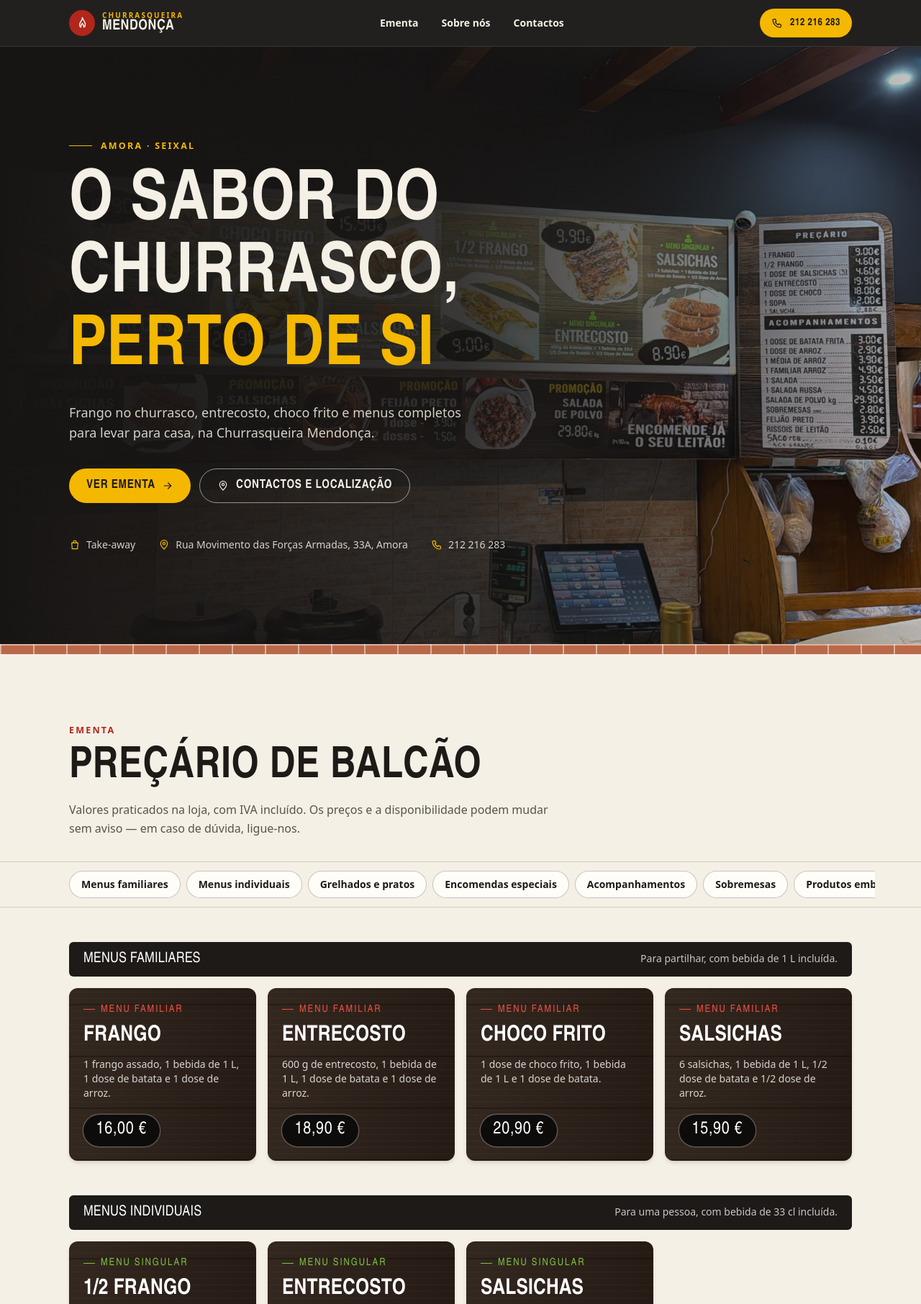
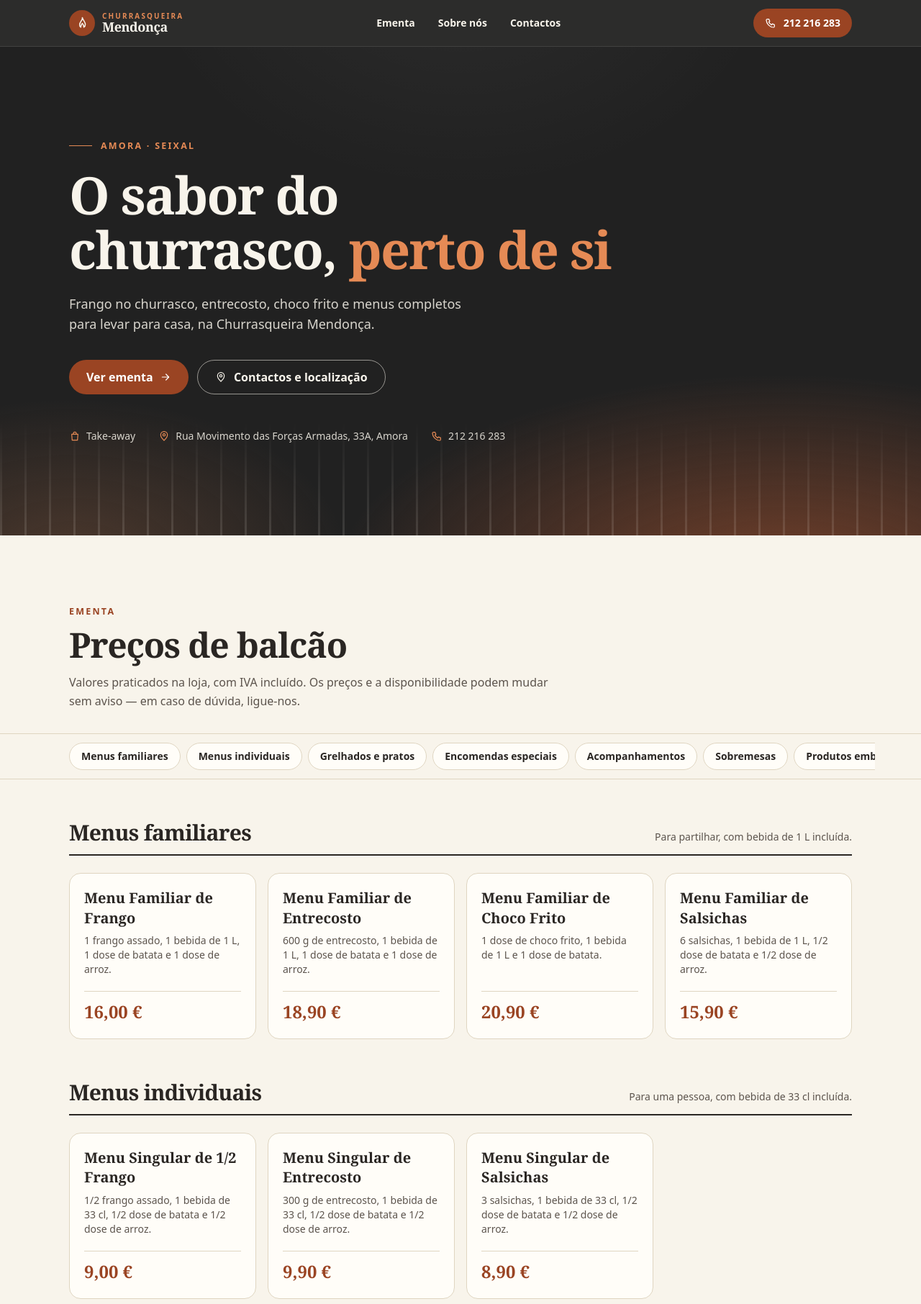
Before and after one commit to dinisMr/churrasqueira-mendonca, an Astro site: page / in a window 1280 px wide. Shown: the top 1812 px of the page at 72% size. Built offline with nearby package versions, Linux system fonts and the light colour scheme; Astro itself is replaced by a stand-in of ours.

Commit message:
Repor o visual anterior ao redesenho
Reverte 85f6453 a pedido: volta a paleta carvão/creme/cobre, a letra
Fraunces e a capa sem fotografia. Horário e textos sem apelos a
encomendas mantêm-se.

Co-Authored-By: Claude Fable 5.2 <noreply@anthropic.com>
Claude-Session: https://claude.ai/code/session_01LRANwh8Dv7DQqrepZ5LKin

```diff
--- a/package.json
+++ b/package.json
@@ -13,7 +13,7 @@
     "check": "astro check"
   },
   "dependencies": {
-    "@fontsource-variable/oswald": "^5.3.0",
+    "@fontsource-variable/fraunces": "^5.3.0",
     "@tailwindcss/vite": "^4.3.5",
     "astro": "^7.4.12",
     "tailwindcss": "^4.3.5"
--- a/src/components/Cabecalho.astro
+++ b/src/components/Cabecalho.astro
@@ -12,11 +12,11 @@ const ligacoes = [
 <header class="sticky top-0 z-50 border-b border-white/10 bg-carvao/95 text-creme backdrop-blur">
   <div class="contentor flex h-16 items-center justify-between gap-4">
     <a href="#topo" class="flex items-center gap-2.5" aria-label={`${info.nome} — início`}>
-      <span class="grid h-9 w-9 place-items-center rounded-full bg-vermelho text-creme">
+      <span class="grid h-9 w-9 place-items-center rounded-full bg-cobre-forte text-creme">
         <Icone nome="chama" class="h-5 w-5" />
       </span>
-      <span class="font-display text-xl leading-none font-semibold tracking-wide uppercase">
-        <span class="block text-[0.62rem] font-sans font-bold tracking-[0.22em] text-amarelo uppercase">
+      <span class="font-display text-lg leading-none font-semibold tracking-tight">
+        <span class="block text-[0.62rem] font-sans font-bold tracking-[0.22em] text-brasa uppercase">
           Churrasqueira
         </span>
         Mendonça
@@ -28,7 +28,7 @@ const ligacoes = [
         {
           ligacoes.map((l) => (
             <li>
-              <a href={l.href} class="py-2 transition-colors hover:text-amarelo">
+              <a href={l.href} class="py-2 transition-colors hover:text-brasa">
                 {l.texto}
               </a>
             </li>
@@ -37,7 +37,7 @@ const ligacoes = [
       </ul>
     </nav>
 
-    <a href={telHref} class="botao botao-principal min-h-10! px-4! py-2! text-sm">
+    <a href={telHref} class="botao botao-cobre min-h-10! px-4! py-2! text-sm">
       <Icone nome="telefone" class="h-4 w-4" />
       <span class="hidden sm:inline">{info.telefone_display}</span>
       <span class="sm:hidden">Ligar</span>
--- a/src/components/Ementa.astro
+++ b/src/components/Ementa.astro
@@ -17,18 +17,12 @@ function preco(p: Produto) {
   const valor = precoPublicavel(p);
   return valor === null ? null : { texto: formatarPreco(valor), sufixo: sufixoUnidade(p) };
 }
-
-/** "Menu Familiar de Frango" → rótulo "Menu Familiar" + título "Frango", como no painel da loja. */
-function partesMenu(nome: string) {
-  const m = nome.match(/^(Menu\s+\S+)\s+de\s+(.+)$/i);
-  return m ? { rotulo: m[1] as string, titulo: m[2] as string } : { rotulo: '', titulo: nome };
-}
 ---
 
 <section id="ementa" class="py-16 md:py-24">
   <div class="contentor">
-    <p class="sobretitulo text-vermelho">Ementa</p>
-    <h2 class="mt-3 text-4xl font-semibold md:text-6xl">Preçário de balcão</h2>
+    <p class="sobretitulo text-cobre-forte">Ementa</p>
+    <h2 class="mt-3 text-4xl font-semibold tracking-tight md:text-5xl">Preços de balcão</h2>
     <p class="mt-4 max-w-2xl text-tinta-suave">
       Valores praticados na loja, com IVA incluído. Os preços e a disponibilidade podem mudar sem
       aviso — em caso de dúvida, ligue-nos.
@@ -46,7 +40,7 @@ function partesMenu(nome: string) {
           <li class="shrink-0">
             <a
               href={`#${c.id}`}
-              class="block rounded-full border border-tinta/25 bg-papel px-4 py-2 text-sm font-semibold whitespace-nowrap transition-colors hover:border-tinta hover:bg-tinta hover:text-white"
+              class="block rounded-full border border-linha bg-papel px-4 py-2 text-sm font-semibold whitespace-nowrap transition-colors hover:border-cobre-forte hover:text-cobre-forte"
             >
               {c.nome}
             </a>
@@ -58,49 +52,33 @@ function partesMenu(nome: string) {
 
   <div class="contentor">
     {
-      ementa.map((c) => {
-        const singular = /individua/i.test(c.nome);
-        return (
-          <section id={c.id} aria-labelledby={`${c.id}-titulo`} class="pt-12">
-            <div class="barra-titulo flex flex-wrap items-baseline justify-between gap-x-6 gap-y-1 rounded-md px-4 py-2.5 md:px-5">
-              <h3 id={`${c.id}-titulo`} class="text-lg font-medium md:text-xl">
+      ementa.map((c) => (
+        <section id={c.id} aria-labelledby={`${c.id}-titulo`} class="pt-14">
+          <div class="flex flex-wrap items-baseline justify-between gap-x-6 gap-y-1 border-b-2 border-tinta pb-3">
+            <h3 id={`${c.id}-titulo`} class="text-2xl font-semibold tracking-tight md:text-3xl">
               {c.nome}
             </h3>
-              {c.nota && <p class="text-sm tracking-normal text-white/75">{c.nota}</p>}
+            {c.nota && <p class="text-sm text-tinta-suave">{c.nota}</p>}
           </div>
 
           {c.formato === 'cartoes' ? (
-              <ul class="mt-4 grid gap-4 sm:grid-cols-2 lg:grid-cols-4">
+            <ul class="mt-6 grid gap-4 sm:grid-cols-2 lg:grid-cols-4">
               {c.produtos.map((p) => {
                 const v = preco(p);
-                  const { rotulo, titulo } = partesMenu(p.nome);
                 return (
-                    <li class="madeira flex flex-col rounded-xl p-5 text-white shadow-md">
-                      <h4 class="leading-none">
-                        {rotulo && (
-                          <span
-                            class:list={[
-                              'mb-2 flex items-center gap-2 text-sm font-medium tracking-[0.14em]',
-                              singular ? 'text-verde' : 'text-vermelho-vivo',
-                            ]}
-                          >
-                            <span class="h-px w-4 bg-current" aria-hidden="true" />
-                            {rotulo}
-                          </span>
+                  <li class="flex flex-col rounded-2xl border border-linha bg-papel p-5">
+                    <h4 class="font-display text-xl leading-snug font-semibold">{p.nome}</h4>
+                    {p.descricao && (
+                      <p class="mt-2 flex-1 text-sm text-tinta-suave">{p.descricao}</p>
                     )}
-                        <span class="block text-3xl font-semibold">{titulo}</span>
-                      </h4>
-                      {p.descricao && (
-                        <p class="mt-3 flex-1 text-sm text-white/80">{p.descricao}</p>
-                      )}
-                      <p class="mt-5">
+                    <p class="mt-5 border-t border-linha pt-3">
                       {v ? (
-                          <span class="etiqueta-preco etiqueta-oval text-2xl">
+                        <span class="font-display text-2xl font-semibold text-cobre-forte">
                           {v.texto}
-                            {v.sufixo && <span class="text-base">{v.sufixo}</span>}
+                          {v.sufixo && <span class="text-base font-medium">{v.sufixo}</span>}
                         </span>
                       ) : (
-                          <span class="text-sm font-semibold text-white/75">{SOB_CONSULTA}</span>
+                        <span class="text-sm font-semibold text-tinta-suave">{SOB_CONSULTA}</span>
                       )}
                     </p>
                   </li>
@@ -108,18 +86,18 @@ function partesMenu(nome: string) {
               })}
             </ul>
           ) : (
-              <ul class="grid gap-x-14 md:grid-cols-2">
+            <ul class="mt-2 grid gap-x-14 md:grid-cols-2">
               {c.produtos.map((p) => {
                 const v = preco(p);
                 return (
-                    <li class="border-b border-linha py-3.5">
+                  <li class="border-b border-linha py-4">
                     <div class="flex items-baseline gap-3">
-                        <h4 class="text-lg font-medium">{p.nome}</h4>
+                      <h4 class="text-[1.05rem] font-semibold">{p.nome}</h4>
                       <span class="pontilhado" aria-hidden="true" />
                       {v ? (
-                          <span class="etiqueta-preco text-lg">
+                        <span class="font-display text-lg font-semibold whitespace-nowrap text-cobre-forte">
                           {v.texto}
-                            {v.sufixo && <span class="text-sm">{v.sufixo}</span>}
+                          {v.sufixo && <span class="text-sm font-medium">{v.sufixo}</span>}
                         </span>
                       ) : (
                         <span class="text-sm font-semibold whitespace-nowrap text-tinta-suave">
@@ -134,11 +112,10 @@ function partesMenu(nome: string) {
             </ul>
           )}
         </section>
-        );
-      })
+      ))
     }
 
-    <div class="mt-12 flex flex-col gap-5 rounded-xl bg-creme-escuro p-6 md:flex-row md:items-center md:justify-between md:p-8">
+    <div class="mt-12 flex flex-col gap-5 rounded-2xl bg-creme-escuro p-6 md:flex-row md:items-center md:justify-between md:p-8">
       <div class="max-w-2xl text-sm text-tinta-suave">
         <p>
           <strong class="text-tinta">“{SOB_CONSULTA}”</strong> indica artigos cujo valor confirmamos
@@ -159,9 +136,9 @@ function partesMenu(nome: string) {
           )
         }
       </div>
-      <a href={telHref} class="botao botao-contorno shrink-0">
+      <a href={telHref} class="botao botao-cobre shrink-0">
         <Icone nome="telefone" class="h-4 w-4" />
-        {info.telefone_display}
+        Ligar {info.telefone_display}
       </a>
     </div>
   </div>
--- a/src/components/Galeria.astro
+++ b/src/components/Galeria.astro
@@ -7,8 +7,8 @@ import { galeria } from '../lib/fotos';
   galeria.length > 0 && (
     <section id="galeria" class="bg-creme-escuro py-16 md:py-24">
       <div class="contentor">
-        <p class="sobretitulo text-vermelho">Galeria</p>
-        <h2 class="mt-3 text-4xl font-semibold md:text-6xl">Da nossa amarelo</h2>
+        <p class="sobretitulo text-cobre-forte">Galeria</p>
+        <h2 class="mt-3 text-4xl font-semibold tracking-tight md:text-5xl">Da nossa brasa</h2>
         <ul class="mt-10 grid grid-cols-2 gap-3 md:grid-cols-3 md:gap-4">
           {galeria.map((f) => (
             <li class="overflow-hidden rounded-2xl bg-linha">
--- a/src/components/Hero.astro
+++ b/src/components/Hero.astro
@@ -17,32 +17,43 @@ import { capa } from '../lib/fotos';
           sizes="100vw"
           loading="eager"
           fetchpriority="high"
-          class="absolute inset-0 -z-20 h-full w-full object-cover object-[70%_center]"
+          class="absolute inset-0 -z-20 h-full w-full object-cover"
         />
         <div
           aria-hidden="true"
-          class="absolute inset-0 -z-20 bg-gradient-to-t from-carvao via-carvao/85 to-carvao/60 md:bg-gradient-to-r md:from-carvao md:via-carvao/85 md:to-carvao/25"
+          class="absolute inset-0 -z-20 bg-gradient-to-r from-carvao/95 via-carvao/80 to-carvao/45"
         />
       </>
     )
   }
-  {
-    !capa && (
-      <div
-        aria-hidden="true"
-        class="madeira absolute inset-0 -z-10"
-      />
-    )
-  }
+  <!-- Brasas: fundo decorativo em CSS. -->
+  <div
+    aria-hidden="true"
+    class="absolute inset-0 -z-10"
+    style="background:
+      radial-gradient(60rem 28rem at 85% 110%, rgb(187 91 50 / 0.55), transparent 65%),
+      radial-gradient(34rem 20rem at 8% 105%, rgb(229 138 85 / 0.22), transparent 70%),
+      radial-gradient(40rem 30rem at 50% -20%, rgb(255 255 255 / 0.05), transparent 70%);"
+  >
+  </div>
+  <!-- Grelha -->
+  <div
+    aria-hidden="true"
+    class="absolute inset-x-0 bottom-0 -z-10 h-40 opacity-[0.13]"
+    style="background-image: repeating-linear-gradient(90deg, #f8f4eb 0 3px, transparent 3px 34px);
+      mask-image: linear-gradient(to top, #000, transparent);
+      -webkit-mask-image: linear-gradient(to top, #000, transparent);"
+  >
+  </div>
 
   <div class="contentor py-20 md:py-32">
-    <p class="sobretitulo flex items-center gap-3 text-amarelo">
-      <span class="h-px w-8 bg-amarelo"></span>
+    <p class="sobretitulo flex items-center gap-3 text-brasa">
+      <span class="h-px w-8 bg-brasa"></span>
       {info.morada.localidade} · {info.morada.concelho}
     </p>
 
-    <h1 class="mt-5 max-w-3xl text-5xl leading-[1.05] font-bold sm:text-7xl md:text-8xl">
-      O sabor do churrasco, <span class="text-amarelo">perto de si</span>
+    <h1 class="mt-5 max-w-3xl text-[2.6rem] leading-[1.05] font-semibold tracking-tight sm:text-6xl md:text-7xl">
+      O sabor do churrasco, <span class="text-brasa">perto de si</span>
     </h1>
 
     <p class="mt-6 max-w-xl text-lg text-creme/85">
@@ -51,7 +62,7 @@ import { capa } from '../lib/fotos';
     </p>
 
     <div class="mt-9 flex flex-col gap-3 sm:flex-row">
-      <a href="#ementa" class="botao botao-principal">
+      <a href="#ementa" class="botao botao-cobre">
         Ver ementa
         <Icone nome="seta" class="h-4 w-4" />
       </a>
@@ -63,18 +74,17 @@ import { capa } from '../lib/fotos';
 
     <ul class="mt-12 flex flex-col gap-x-8 gap-y-3 text-sm text-creme/85 sm:flex-row sm:flex-wrap">
       <li class="flex items-center gap-2">
-        <Icone nome="saco" class="h-4 w-4 text-amarelo" />
+        <Icone nome="saco" class="h-4 w-4 text-brasa" />
         Take-away
       </li>
       <li class="flex items-center gap-2">
-        <Icone nome="mapa" class="h-4 w-4 text-amarelo" />
+        <Icone nome="mapa" class="h-4 w-4 text-brasa" />
         {moradaLinha1}, {info.morada.localidade}
       </li>
       <li class="flex items-center gap-2">
-        <Icone nome="telefone" class="h-4 w-4 text-amarelo" />
+        <Icone nome="telefone" class="h-4 w-4 text-brasa" />
         {info.telefone_display}
       </li>
     </ul>
   </div>
 </section>
-<div class="tijolo" aria-hidden="true"></div>
--- a/src/styles/global.css
+++ b/src/styles/global.css
@@ -1,27 +1,23 @@
 @import 'tailwindcss';
-@import '@fontsource-variable/oswald/wght.css';
+@import '@fontsource-variable/fraunces/wght.css';
 
-/* Cores tiradas da loja: parede preta, madeira escura, painel de madeira
-   clara do preçário, vermelho "Menu Familiar", verde "Menu Singular" e
-   amarelo das promoções. */
 @theme {
-  --color-carvao: #171514;
-  --color-carvao-suave: #24201d;
-  --color-madeira: #2b1f17;
-  --color-madeira-clara: #4b3526;
-  --color-creme: #f5f0e6;
-  --color-creme-escuro: #e9e1d1;
+  --color-carvao: #212121;
+  --color-carvao-suave: #2c2a28;
+  --color-creme: #f8f4eb;
+  --color-creme-escuro: #efe8d8;
   --color-papel: #fffdf8;
-  --color-vermelho: #b3261b;
-  --color-vermelho-vivo: #f0503f;
-  --color-verde: #7cc242;
-  --color-amarelo: #f5b800;
-  --color-tijolo: #b9694a;
-  --color-tinta: #1d1a18;
-  --color-tinta-suave: #5a524b;
-  --color-linha: #d6cbb8;
+  /* Cobre da marca: decoração e texto grande sobre carvão. */
+  --color-cobre: #bb5b32;
+  /* Cobre escurecido: texto e botões com contraste AA sobre creme/branco. */
+  --color-cobre-forte: #9a4423;
+  --color-brasa: #e58a55;
+  --color-verde: #3f6147;
+  --color-tinta: #2a2623;
+  --color-tinta-suave: #5c544d;
+  --color-linha: #dfd5c1;
 
-  --font-display: 'Oswald Variable', 'Arial Narrow', Impact, sans-serif;
+  --font-display: 'Fraunces Variable', Georgia, 'Times New Roman', serif;
   --font-sans: system-ui, -apple-system, 'Segoe UI', Roboto, 'Helvetica Neue', Arial, sans-serif;
 }
 
@@ -42,16 +38,13 @@
 
   h1,
   h2,
-  h3,
-  h4 {
+  h3 {
     font-family: var(--font-display);
-    text-transform: uppercase;
-    letter-spacing: 0.01em;
     text-wrap: balance;
   }
 
   :focus-visible {
-    outline: 3px solid var(--color-amarelo);
+    outline: 3px solid var(--color-brasa);
     outline-offset: 3px;
     border-radius: 4px;
   }
@@ -97,11 +90,7 @@
     min-height: 3rem;
     padding: 0.75rem 1.5rem;
     border-radius: 999px;
-    font-family: var(--font-display);
-    font-size: 1.05rem;
-    font-weight: 600;
-    letter-spacing: 0.04em;
-    text-transform: uppercase;
+    font-weight: 700;
     line-height: 1.2;
     transition:
       background-color 0.15s ease,
@@ -112,12 +101,12 @@
   .botao:active {
     transform: translateY(1px);
   }
-  .botao-principal {
-    background-color: var(--color-amarelo);
-    color: var(--color-tinta);
+  .botao-cobre {
+    background-color: var(--color-cobre-forte);
+    color: #fff;
   }
-  .botao-principal:hover {
-    background-color: #ffd04a;
+  .botao-cobre:hover {
+    background-color: #833a1d;
   }
   .botao-claro {
     border: 1.5px solid rgb(248 244 235 / 0.55);
@@ -144,56 +133,6 @@
     transform: translateY(-0.35em);
   }
 
-  /* Tábuas de madeira escura, como o painel dos menus. */
-  .madeira {
-    background-color: var(--color-madeira);
-    background-image:
-      repeating-linear-gradient(0deg, rgb(0 0 0 / 0.32) 0 2px, transparent 2px 72px),
-      repeating-linear-gradient(0deg, rgb(255 255 255 / 0.028) 0 1px, transparent 1px 9px),
-      linear-gradient(90deg, rgb(255 255 255 / 0.04), rgb(0 0 0 / 0.12));
-  }
-
-  /* Faixa de tijolo, como a parede do balcão. */
-  .tijolo {
-    height: 14px;
-    background-color: var(--color-tijolo);
-    background-image:
-      linear-gradient(rgb(245 240 230 / 0.55) 0 2px, transparent 2px),
-      repeating-linear-gradient(90deg, rgb(245 240 230 / 0.55) 0 2px, transparent 2px 46px);
-    background-size:
-      100% 14px,
-      46px 14px;
-  }
-
-  /* Etiqueta de preço preta, como as do painel da loja. */
-  .etiqueta-preco {
-    display: inline-flex;
-    align-items: baseline;
-    gap: 0.1em;
-    padding: 0.2rem 0.7rem 0.25rem;
-    border-radius: 0.4rem;
-    background-color: var(--color-tinta);
-    color: #fff;
-    font-family: var(--font-display);
-    font-weight: 500;
-    font-variant-numeric: tabular-nums;
-    letter-spacing: 0.03em;
-    white-space: nowrap;
-  }
-  .etiqueta-oval {
-    padding: 0.35rem 1.1rem 0.45rem;
-    border-radius: 999px;
-    background-color: #0d0c0b;
-    box-shadow: 0 0 0 1.5px rgb(255 255 255 / 0.22);
-  }
-
-  /* Barra preta de título, como "PREÇÁRIO" e "ACOMPANHAMENTOS". */
-  .barra-titulo {
-    background-color: var(--color-tinta);
-    color: #fff;
-    letter-spacing: 0.2em;
-  }
-
   .sem-barra {
     scrollbar-width: none;
   }
```
Also changed, not shown: src/components/Contactos.astro (+11 -11 lines), src/components/Rodape.astro (+7 -7 lines), src/components/Sobre.astro (+5 -5 lines), src/assets/fotos/capa.jpeg (deleted), 1 other file. Lines whose indentation alone changed are shown as unchanged.
